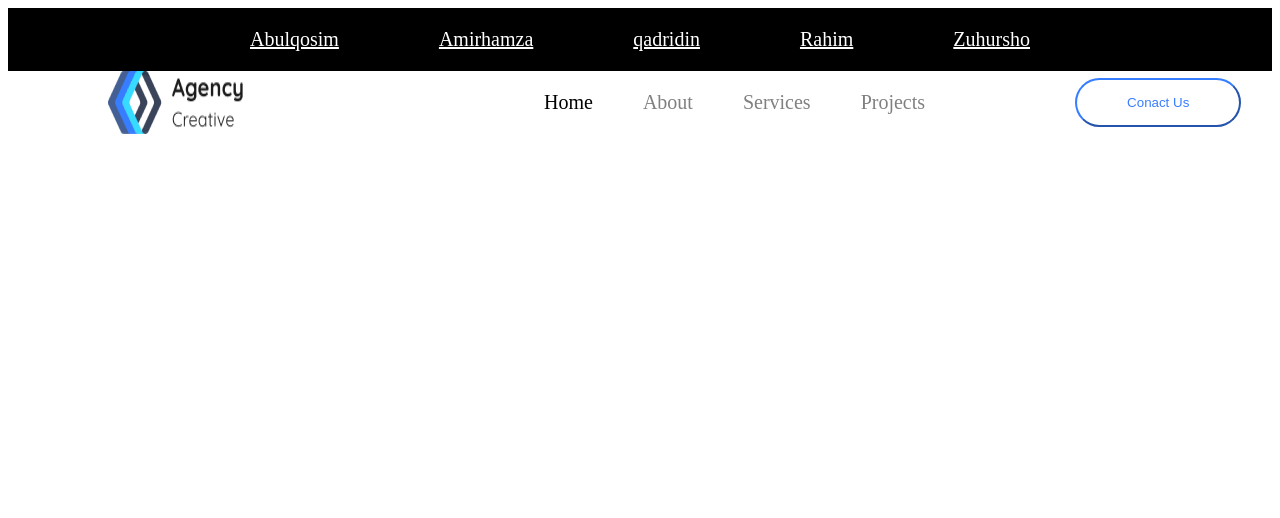
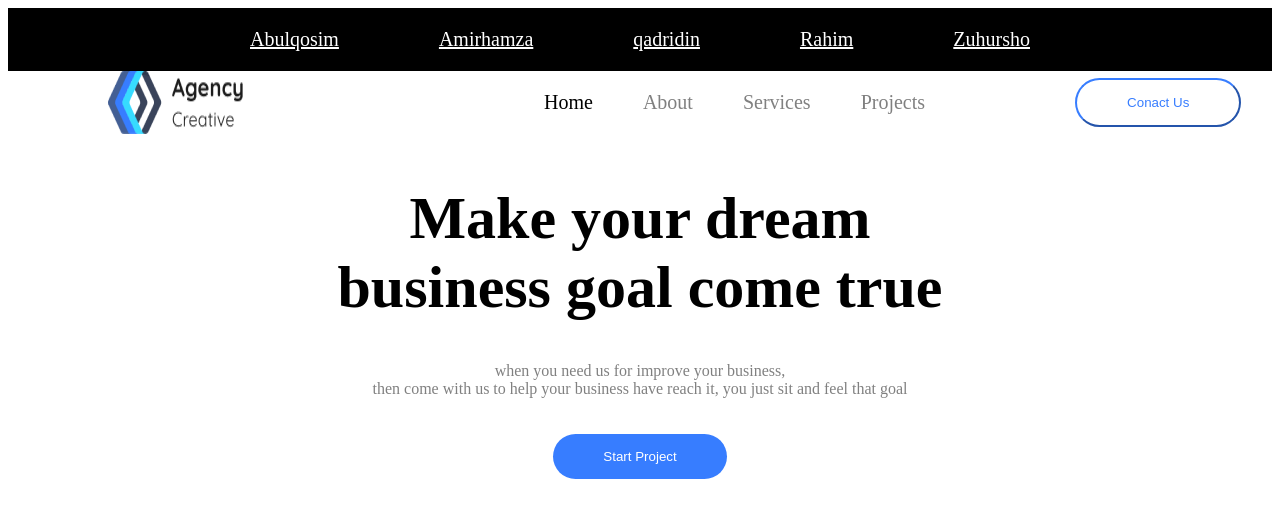
Before and after one commit to abulqosimibroimov5/exam-3-group-work, a plain HTML site: page index.html in a window 1280 px wide. Drawn offline with Linux system fonts and the light colour scheme.

Commit message:
salom4-salom7

```diff
--- a/index.html
+++ b/index.html
@@ -24,5 +24,12 @@
     <button class="salom3">Conact Us</button>
 </div>
     </div>
+    <div class="salom4">
+        <h1 class="salom7">Make your dream<br>
+business goal come true</h1>
+<p class="salom2">when you need us for improve your business,<br>
+then come with us to help your business have reach it, you just sit and feel that goal</p>
+<button class="salom5">Start Project</button>
+    </div>
 </body>
 </html>
--- a/style.css
+++ b/style.css
@@ -34,3 +34,18 @@ a {
     background-color: white;
     margin-left: 100px;
 }
+.salom7{
+    font-size: 60px;
+}
+.salom4{
+    margin-top: 50px;
+    text-align: center;
+}
+.salom5{
+    margin-top: 20px;
+    border-radius: 30px;
+    padding: 15px 50px;
+    background-color: #377DFF;
+    color: white;
+    border: none;
+}
```
